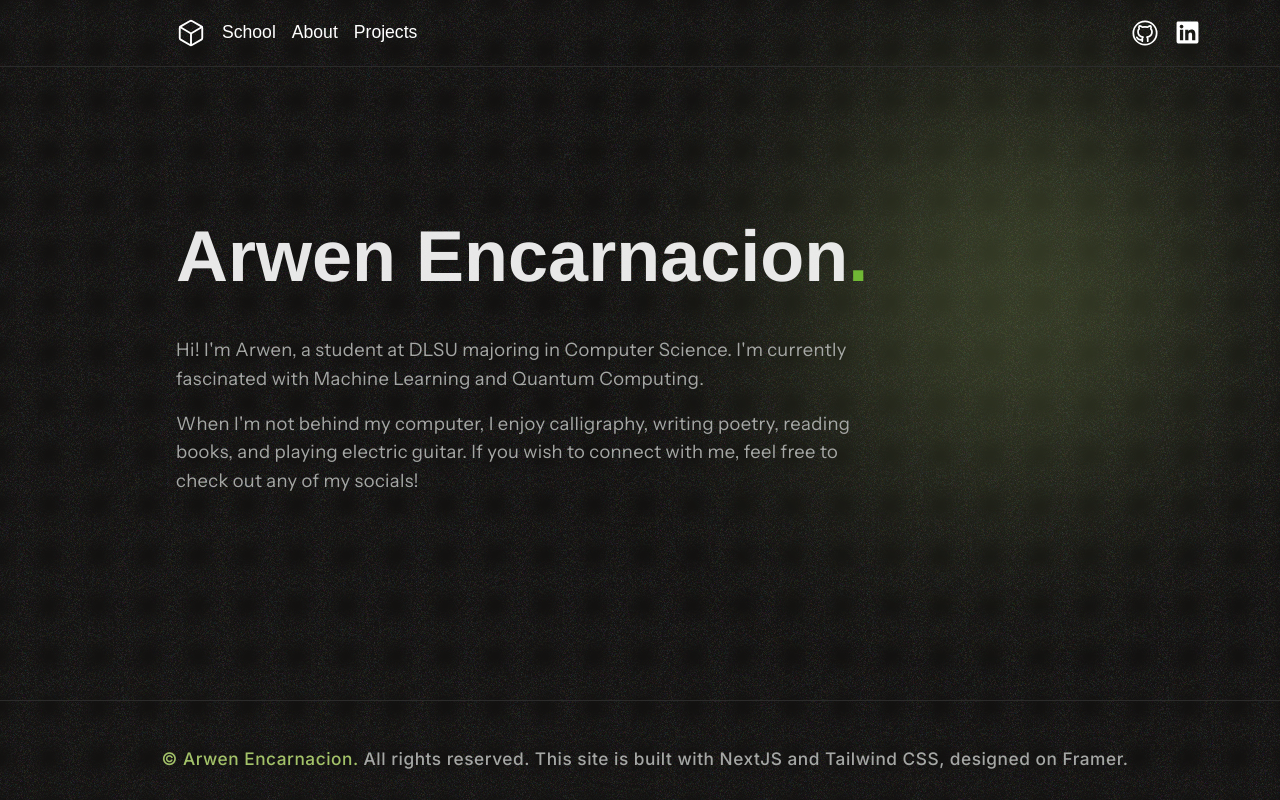
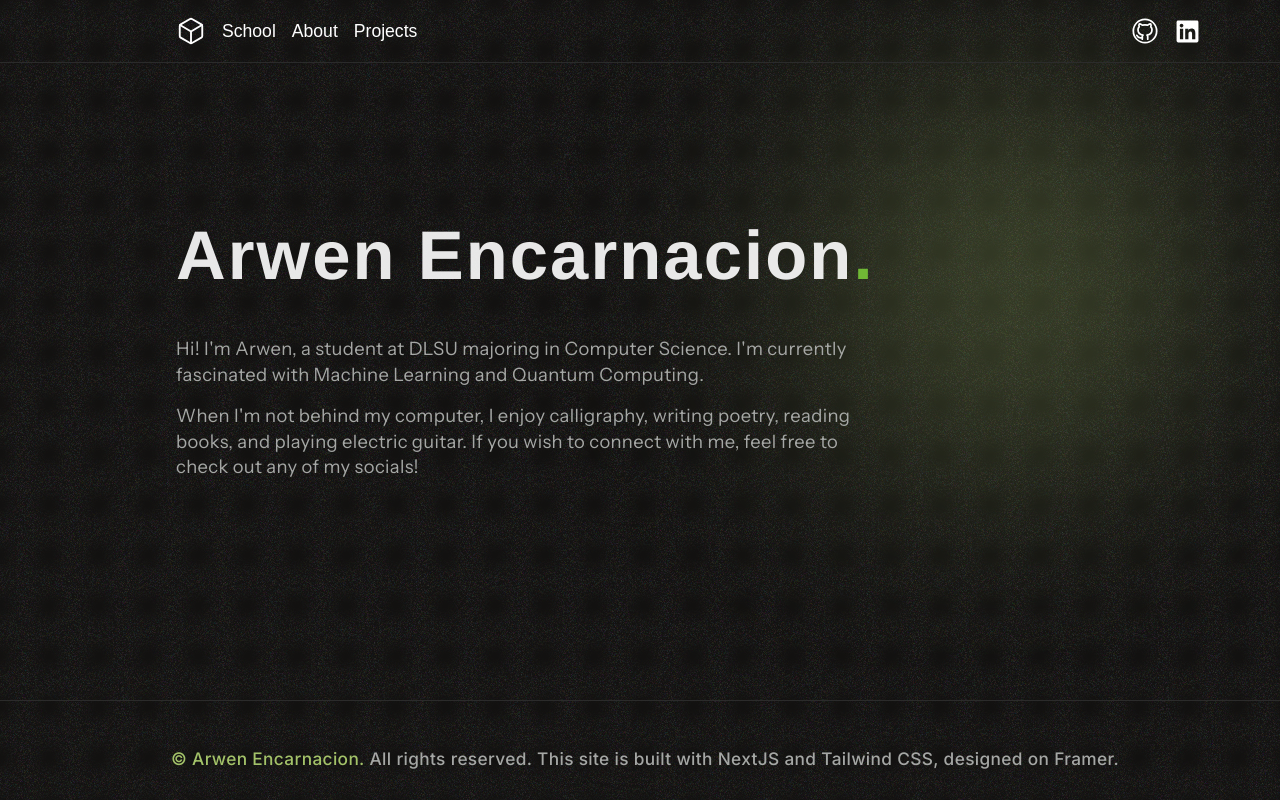
Before and after one commit to angele34/personal-website, a Next.js app: page / in a window 1280 px wide. Built offline with nearby package versions, Linux system fonts and the light colour scheme; a web font is replaced by a local one.

Commit message:
update typography

```diff
--- a/src/components/hero.tsx
+++ b/src/components/hero.tsx
@@ -3,7 +3,7 @@ import '../styles/globals.css';
 
 export default function Hero() {
   return (
-    <div className="relative pb-10 mb-10 px-4 sm:px-8 md:px-16 lg:px-32 flex justify-start">
+    <div className="relative pb-10 mb-10 px-4 sm:px-8 md:px-16 lg:px-32 flex justify-center">
       {/* Gradient Circle on the Left */}
       <div className="absolute custom-top left-[57%] md:left-[30%] sm:left-[28%] xs:left-[25%] transform -translate-y-1/2 w-[30rem] h-[26rem] bg-gradient-radial from-[#91aa5f]/30 to-[#121010]/30 blur-[100px] opacity-80 rounded-full z-0">
       </div>
@@ -23,7 +23,9 @@ export default function Hero() {
         <div className='pt-16 md:pt-32'>
           <h1 className='text-white
             break-words
-            font-helvetica font-semibold
+            font-helvetica
+            font-semibold
+            tracking-widest
             text-opacity-90
             xxs:text-h1-xxs
             xs:text-h1-xs
@@ -33,8 +35,6 @@ export default function Hero() {
             xl:text-h1-xl
             2xl:text-h1-2xl
             mb-8
-
-
             '>
             Arwen Encarnacion<span className="text-customGreen">.</span></h1>
           <div className="pr-4 md:pr-8 lg:pr-16">
@@ -50,8 +50,7 @@ export default function Hero() {
               2xl:text-p-2xl
               mb-4
               md:mb-6
-              tracking-widest
-
+              tracking-wider
               '>
               Hi! I&apos;m Arwen, a student at DLSU majoring in Computer Science. I&apos;m currently fascinated with Machine Learning and Quantum Computing.
             </p>
@@ -67,10 +66,9 @@ export default function Hero() {
               2xl:text-p-2xl
               mb-4
               md:mb-6
-              tracking-widest
-
+              tracking-wider
              '>
-            When I&apos;m not behind my computer, I enjoy calligraphy, writing poetry, reading books, and playing electric guitar. If you wish to connect with me, feel free to check out any of my socials!
+              When I&apos;m not behind my computer, I enjoy calligraphy, writing poetry, reading books, and playing electric guitar. If you wish to connect with me, feel free to check out any of my socials!
             </p>
           </div>
         </div>
--- a/src/styles/globals.css
+++ b/src/styles/globals.css
@@ -5,6 +5,11 @@
 :root {
   --foreground-rgb: 0, 0, 0;
   --background-rgb: 18, 17, 16;
+}
+
+@font-face {
+  font-family: 'GT Walsheim';
+  src: url('/fonts/GT-Walsheim-Condensed-Medium.ttf') format('truetype');
 }
 
 /* @media (prefers-color-scheme: dark) {
--- a/tailwind.config.js
+++ b/tailwind.config.js
@@ -8,16 +8,15 @@ module.exports = {
   ],
   theme: {
     extend: {
-
       fontSize: {
         'p-footer': ['0.8rem', '1.2rem'],
         'p-footer-lg': ['1.08rem', '1.2rem'],
         // p
         'p-xxs': ['0.8rem', '1.2rem'],
         'p-xs': ['0.9rem', '1.4rem'],
-          'p-md': ['1.1rem', '1.6rem'],
-          'p-lg': ['1.11rem', '1.8rem'],
-          'p-xl': ['1.15rem', '1.8rem'],
+        'p-md': ['1.1rem', '1.4rem'],
+        'p-lg': ['1.11rem', '1.4rem'],
+        'p-xl': ['1.15rem', '1.6rem'],
         'p-2xl': ['1.4rem', '2.2rem'],
 
         // h1
@@ -26,14 +25,14 @@ module.exports = {
         'h1-sm': ['3rem', '4rem'],
         'h1-md': ['3.5rem', '4.5rem'],
         'h1-lg': ['4rem', '5rem'],
-          'h1-xl': ['4.5rem', '6rem'],
+        'h1-xl': ['4.3rem', '6rem'],
         'h1-2xl': ['5rem', '7rem'],
 
       },
 
       screens: {
         'xxs': {'max': '287px'},
-        'xs': {'min': '288px', 'max': '409px'}, // 'min': '281px',
+        'xs': {'min': '288px', 'max': '409px'},
         'sm': {'min': '410px', 'max': '539px'},
         'md': {'min': '540px', 'max': '1021px'},
 
@@ -43,23 +42,24 @@ module.exports = {
         '2xl': {'min': '1536px'},
       },
 
+      fontFamily: {
+        helvetica: ['Helvetica', 'sans-serif'],
+        inter: ['Inter', 'sans-serif'],
+        instrument_sans: ['Instrument Sans'],
+        gtWalsheim: ['GT Walsheim'],
+      },
+
+      letterSpacing: {
+        widest: '0.03em',
+        wider: '0.02em',
+        wide: '0.01em',
+      },
+
       colors: {
         'primary': '#FF6363',
         'customGreen': '#70B835',
         'customGreenLight': '#A3C269',
         'content-color': '#aeb0aef1',
-      },
-
-      fontFamily: {
-        helvetica: ['Helvetica', 'sans-serif'],
-        inter: ['Inter', 'sans-serif'],
-        instrument_sans: ['Instrument Sans', 'sans-serif'],
-      },
-
-      letterSpacing: {
-        widest: '0.02em',
-        wider: '0.03em',
-        wide: '0.05em',
       },
 
       fontWeight: {
```
Also changed, not shown: public/fonts/GT-Walsheim-Condensed-Regular.ttf (added). Lines whose indentation alone changed are shown as unchanged.
